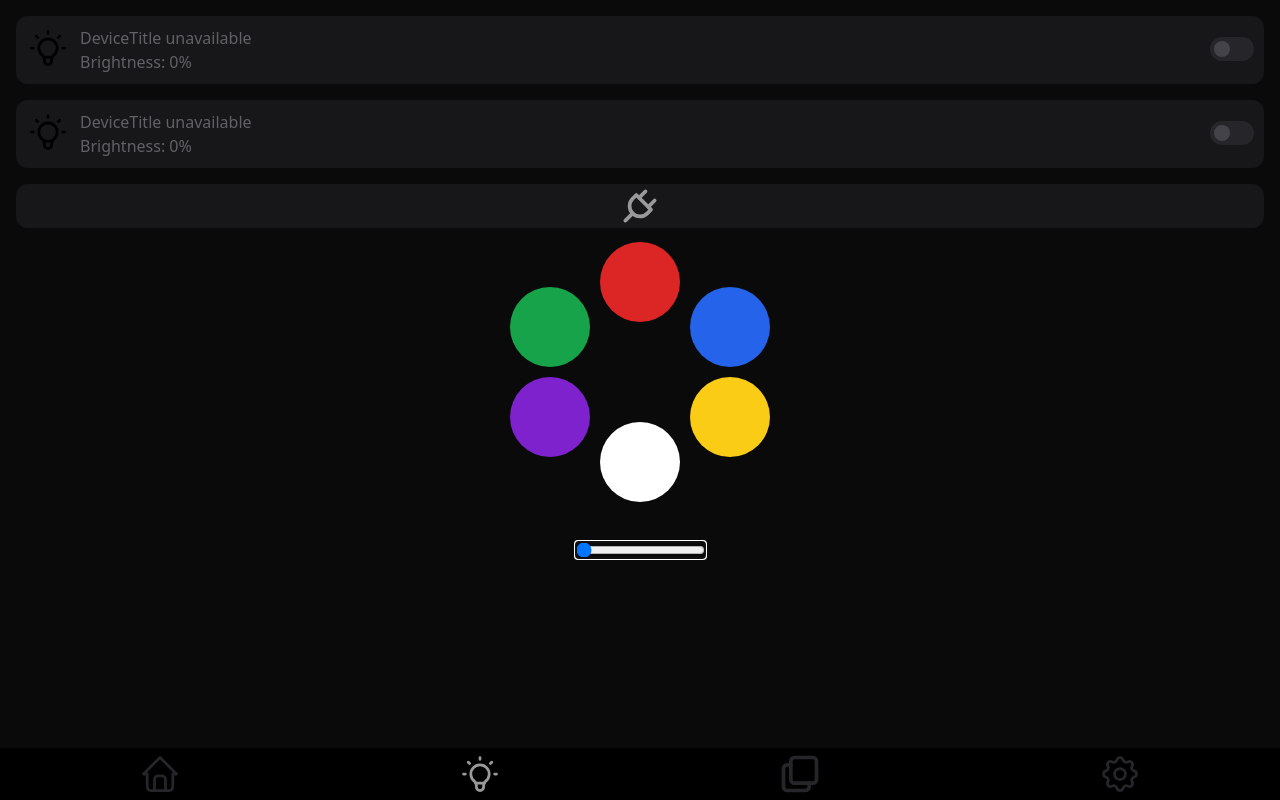
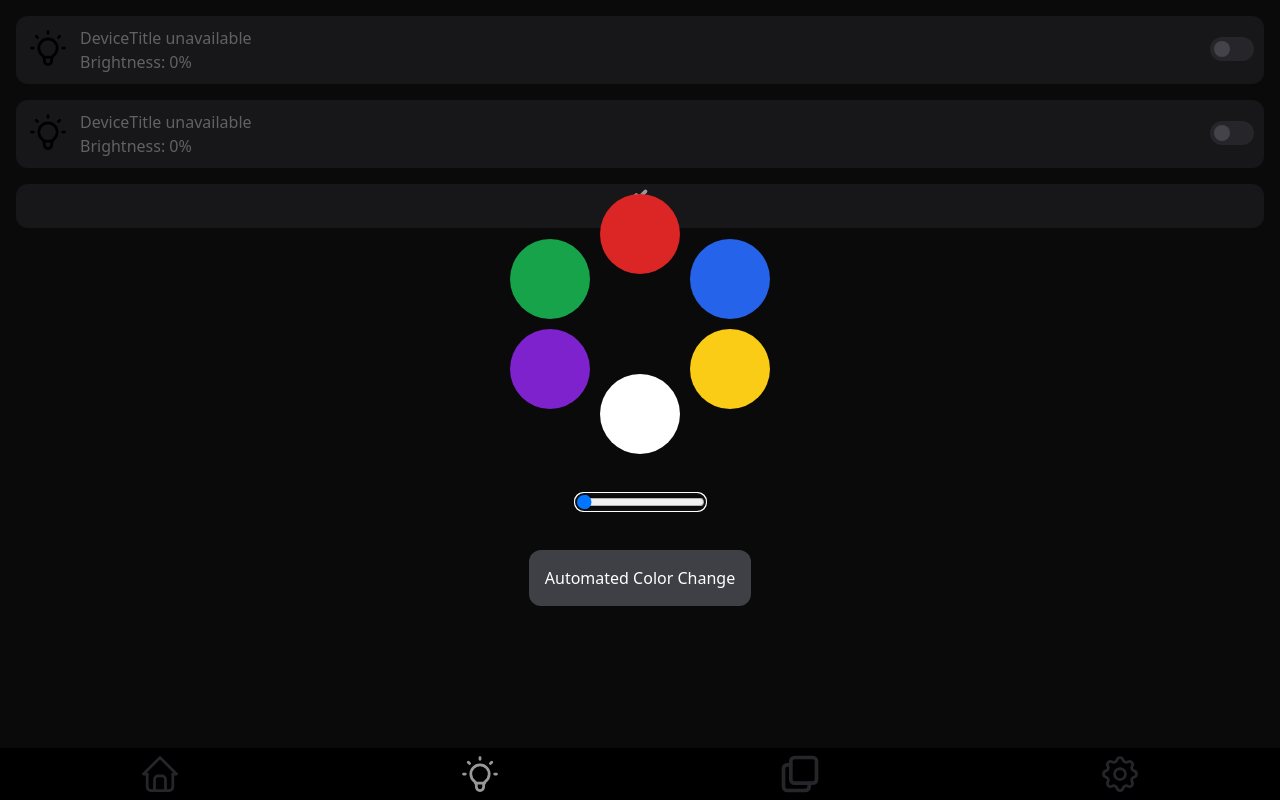
Before and after one commit to christopherkochaneck/smarthome, a Next.js app: page /devices in a window 1280 px wide. Both pictures are taken after a click on the element 48 px from the left and 50 px from the top of the page. Built offline with nearby package versions, Linux system fonts and the light colour scheme; no server answers.

Commit message:
Implemented fade prototype

```diff
--- a/components/devices/lightCard.tsx
+++ b/components/devices/lightCard.tsx
@@ -19,6 +19,7 @@ export const LightCard: FC<Props> = (props) => {
 	const [state, setState] = useState<boolean>(false);
 	const [open, setOpen] = useState<boolean>(false);
 	const [brightness, setBrightness] = useState<number>(100);
+	const [fade, setFade] = useState<boolean>(false);
 
 	useEffect(() => {
 		const d = devices.shellies[props.deviceKey];
@@ -33,6 +34,21 @@ export const LightCard: FC<Props> = (props) => {
 		device.setColor(selectedColor!);
 	}, [selectedColor]);
 
+	useEffect(() => {
+		if (open) {
+			const interval = setInterval(async () => {
+				await device.setColor({
+					red: Math.random() * 100,
+					green: Math.random() * 100,
+					blue: Math.random() * 100,
+				});
+			}, 3000);
+			return () => {
+				clearInterval(interval);
+			};
+		}
+	}, [fade]);
+
 	return (
 		<>
 			<RGBW2Modal
@@ -42,6 +58,8 @@ export const LightCard: FC<Props> = (props) => {
 				setSelectedColor={setSelectedColor}
 				brightness={brightness}
 				setBrightness={setBrightness}
+				fade={fade}
+				setFade={setFade}
 			/>
 			<div
 				className="h-full w-translate-y-full"
--- a/components/ui/modals/rgbw2Modal/RGBW2Modal.tsx
+++ b/components/ui/modals/rgbw2Modal/RGBW2Modal.tsx
@@ -10,9 +10,13 @@ interface Props {
 	device: RGBW2;
 	brightness: number;
 	setBrightness: Dispatch<SetStateAction<number>>;
+	fade: boolean;
+	setFade: Dispatch<SetStateAction<boolean>>;
 }
 
 export const RGBW2Modal: FC<Props> = (props) => {
+	const [fade, setFade] = useState<boolean>(props.fade);
+
 	return (
 		<Dialog
 			open={props.open}
@@ -116,13 +120,22 @@ export const RGBW2Modal: FC<Props> = (props) => {
 				</div>
 				<input
 					type="range"
-					className="relative"
+					className="relative rounded-xl"
 					min="0"
 					max="100"
 					step="1"
 					value={props.brightness}
 					onChange={(e) => props.setBrightness(parseInt(e.target.value))}
 				/>
+				<button
+					onClick={(e) => {
+						e.stopPropagation();
+						props.setFade(!fade);
+					}}
+					className="text-white rounded-xl bg-zinc-700 w-max h-max p-4 relative"
+				>
+					Automated Color Change
+				</button>
 			</div>
 		</Dialog>
 	);
```
